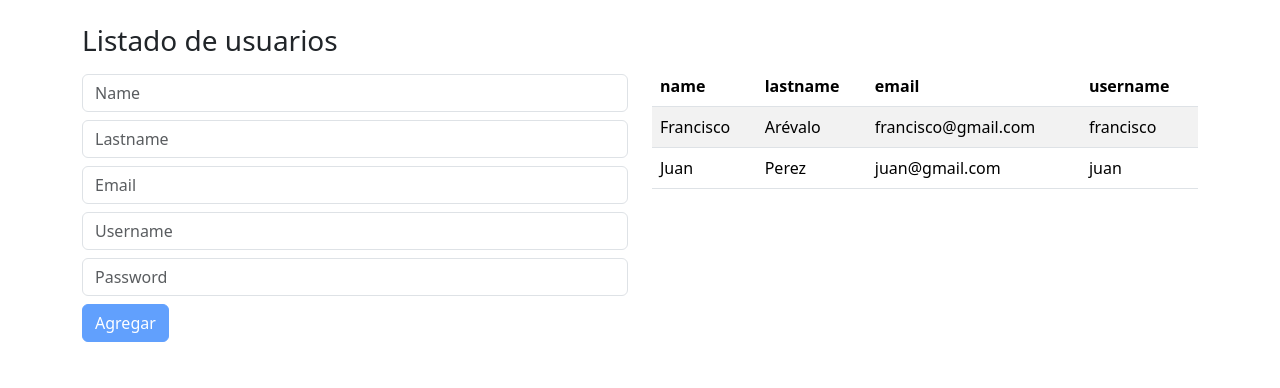
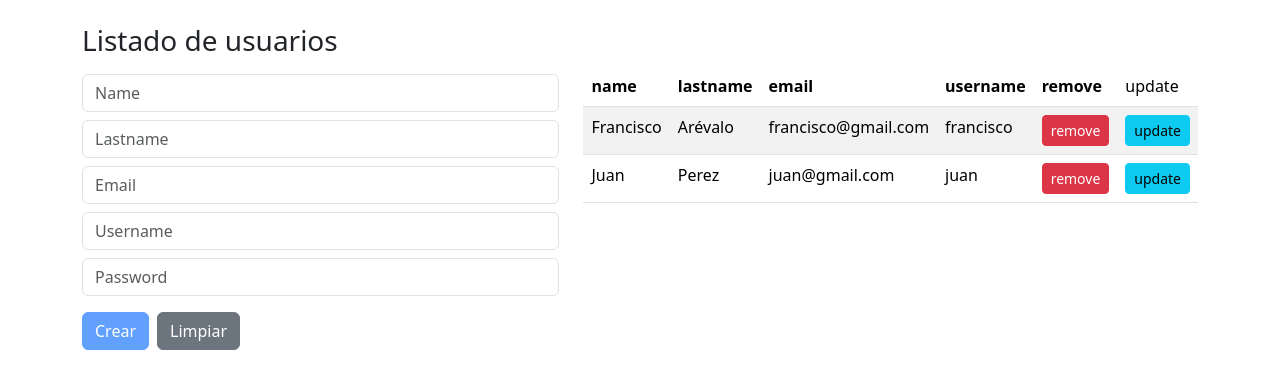
Before and after one commit to fran0xff/user-angular, an Angular app: page / in a window 1280 px wide. Shown: the top 388 px of the page. Built offline with nearby package versions, Linux system fonts and the light colour scheme.

Commit message:
Agregar SweetAlert2 para notificaciones y mejorar la gestión de usuarios en el componente UserApp

```diff
--- a/package.json
+++ b/package.json
@@ -18,6 +18,7 @@
     "@angular/platform-browser-dynamic": "^19.2.0",
     "@angular/router": "^19.2.0",
     "rxjs": "~7.8.0",
+    "sweetalert2": "^11.22.0",
     "tslib": "^2.3.0",
     "zone.js": "~0.15.0"
   },
--- a/src/app/components/user-app.component.html
+++ b/src/app/components/user-app.component.html
@@ -3,10 +3,15 @@
 
     <div class="row">
         <div class="col">
-            <user-form (newUserEventEmitter)="addUser($event)" />
+            <user-form
+            [user]="userSelected"
+            (newUserEventEmitter)="addUser($event)" />
         </div>
         <div class="col">
-            <user [users]="users" />
+            <user
+            [users]="users"
+            (idUserEventEmitter)="removeUser($event)"
+            (selectUserEventEmitter)="setSelectedUser($event)"/>
         </div>
     </div>
 
--- a/src/app/components/user-app.component.ts
+++ b/src/app/components/user-app.component.ts
@@ -3,6 +3,7 @@ import { User } from '../models/user';
 import { UserService } from '../services/user.service';
 import { UserComponent } from './user/user.component';
 import { UserFormComponent } from './user-form/user-form.component';
+import Swal from 'sweetalert2';
 
 @Component({
   selector: 'user-app',
@@ -15,7 +16,10 @@ export class UserAppComponent implements OnInit {
 
   users: User[] = [];
 
-  constructor(private service: UserService ) {
+  userSelected: User;
+
+  constructor(private service: UserService) {
+    this.userSelected = new User();
 
   }
   ngOnInit(): void {
@@ -24,6 +28,43 @@ export class UserAppComponent implements OnInit {
   }
 
   addUser(user: User) {
-    this.users = [... this.users, {... user, id: new Date().getTime()}];
+    if (user.id > 0) {
+      this.users = this.users.map(u => (u.id == user.id) ? { ...user } : u);
+    } else {
+      this.users = [... this.users, { ...user, id: new Date().getTime() }];
+    }
+    Swal.fire({
+      title: "Guardado",
+      text: "Usuario guardado con éxito!",
+      icon: "success"
+    });
+    this.userSelected = new User();
+  }
+
+  removeUser(id: number) {
+    Swal.fire({
+      title: "Seguro que quieres eliminar el usuario?",
+      text: "Cuidado el usuario será eliminado permanentemente!",
+      icon: "warning",
+      showCancelButton: true,
+      confirmButtonColor: "#3085d6",
+      cancelButtonColor: "#d33",
+      confirmButtonText: "Si, eliminar!",
+    }).then((result) => {
+      if (result.isConfirmed) {
+        this.users = this.users.filter(user => user.id != id);
+        Swal.fire({
+          title: "Eliminado",
+          text: "Usuario eliminado con éxito!",
+          icon: "success"
+        });
+      }
+    });
+
+  }
+
+  setSelectedUser(userRow: User): void {
+    this.userSelected = { ...userRow };
+
   }
 }
--- a/src/app/components/user-form/user-form.component.html
+++ b/src/app/components/user-form/user-form.component.html
@@ -1,11 +1,6 @@
 <form (ngSubmit)="onSubmit(userForm)" #userForm="ngForm">
     <div>
-        <input
-        placeholder="Name"
-        name="name"
-        [(ngModel)]="user.name"
-        class="form-control my-2"
-        required="true"
+        <input placeholder="Name" name="name" [(ngModel)]="user.name" class="form-control my-2" required="true"
             #name="ngModel">
 
         @if (name.invalid && (name.dirty || name.touched)) {
@@ -17,13 +12,8 @@
         }
     </div>
     <div>
-        <input
-        placeholder="Lastname"
-        name="lastname"
-        [(ngModel)]="user.lastname"
-        class="form-control my-2"
-        required="true"
-        #lastname="ngModel">
+        <input placeholder="Lastname" name="lastname" [(ngModel)]="user.lastname" class="form-control my-2"
+            required="true" #lastname="ngModel">
 
         @if (lastname.invalid && (lastname.dirty || lastname.touched)) {
         @if (lastname.errors!['required']) {
@@ -34,15 +24,8 @@
         }
     </div>
     <div>
-        <input
-        placeholder="Email"
-        name="email"
-        [(ngModel)]="user.email"
-        class="form-control my-2"
-        required="true"
-        type="email"
-        email
-        #email="ngModel">
+        <input placeholder="Email" name="email" [(ngModel)]="user.email" class="form-control my-2" required="true"
+            type="email" email #email="ngModel">
 
         @if (email.invalid && (email.dirty || email.touched)) {
         @if (email.errors!['required']) {
@@ -59,14 +42,8 @@
         }
     </div>
     <div>
-        <input
-        placeholder="Username"
-        name="username"
-        [(ngModel)]="user.username"
-        class="form-control my-2"
-        required="true"
-        minlength="4"
-        #username="ngModel">
+        <input placeholder="Username" name="username" [(ngModel)]="user.username" class="form-control my-2"
+            required="true" minlength="4" #username="ngModel">
 
         @if (username.invalid && (username.dirty || username.touched)) {
         @if (username.errors!['required']) {
@@ -83,15 +60,8 @@
 
     </div>
     <div>
-        <input
-        placeholder="Password"
-        type="password"
-        name="password"
-        [(ngModel)]="user.password"
-        class="form-control my-2"
-        required="true"
-        minlength="6"
-        #password="ngModel">
+        <input placeholder="Password" type="password" name="password" [(ngModel)]="user.password"
+            class="form-control my-2" required="true" minlength="6" #password="ngModel">
 
         @if (password.invalid && (password.dirty || password.touched)) {
         @if (password.errors!['required']) {
@@ -107,13 +77,10 @@
         }
     </div>
     <div>
-        <button
-        type="submit"
-        class="btn btn-primary"
-        [disabled]="userForm.invalid">
-            Agregar
+        <button type="submit" class="btn btn-primary my-2" [disabled]="userForm.invalid">
+            {{(user.id >0) ? 'Actualizar' : 'Crear'}}
         </button>
-
+        <button type="button" class="btn btn-secondary my-2 mx-2" (click)="onClear(userForm)">Limpiar</button>
     </div>
 
 </form>
--- a/src/app/components/user-form/user-form.component.ts
+++ b/src/app/components/user-form/user-form.component.ts
@@ -1,4 +1,4 @@
-import { Component, EventEmitter, Output } from '@angular/core';
+import { Component, EventEmitter, Input, Output } from '@angular/core';
 import { FormsModule, NgForm } from '@angular/forms';
 import { User } from '../../models/user';
 import { CommonModule } from '@angular/common';
@@ -10,7 +10,7 @@ import { CommonModule } from '@angular/common';
 })
 export class UserFormComponent {
 
-  user: User;
+  @Input() user: User;
 
   @Output() newUserEventEmitter: EventEmitter<User> = new EventEmitter();
 
@@ -27,4 +27,9 @@ export class UserFormComponent {
     userForm.resetForm();
 
   }
+  onClear(userForm: NgForm): void{
+    this.user = new User();
+    userForm.reset();
+    userForm.resetForm();
+  }
 }
--- a/src/app/components/user/user.component.html
+++ b/src/app/components/user/user.component.html
@@ -9,6 +9,9 @@
                             <th>lastname</th>
                             <th>email</th>
                             <th>username</th>
+                            <th>remove</th>
+                            <td>update</td>
+
                         </tr>
                     </thead>
                     <tbody>
@@ -19,6 +22,18 @@
                                 <td> {{user.lastname }}</td>
                                 <td> {{user.email }}</td>
                                 <td> {{user.username }}</td>
+                                <td>
+                                    <button class="btn btn-danger btn-sm"
+                                            (click)="onRemoveUser(user.id)">
+                                        remove
+                                    </button>
+                                </td>
+                                <td>
+                                    <button class="btn btn-info btn-sm"
+                                            (click)="onSelectUser(user)">
+                                        update
+                                    </button>
+                                </td>
                             </tr>
                         }
                     </tbody>
--- a/src/app/components/user/user.component.ts
+++ b/src/app/components/user/user.component.ts
@@ -1,4 +1,4 @@
-import { Component, Input } from '@angular/core';
+import { Component, EventEmitter, Input, Output } from '@angular/core';
 import { User } from '../../models/user';
 
 @Component({
@@ -10,4 +10,16 @@ export class UserComponent {
 
   @Input() users: User[] = [];
 
+  @Output() idUserEventEmitter = new EventEmitter();
+
+  @Output() selectUserEventEmitter = new EventEmitter();
+
+  onRemoveUser(id: number): void {
+      this.idUserEventEmitter.emit(id);
+  }
+
+  onSelectUser(user: User): void {
+    this.selectUserEventEmitter.emit(user);
+  }
+
 }
```
Also changed, not shown: 1 other file (tests, documents, lock files or other folders). Lines whose indentation alone changed are shown as unchanged.
